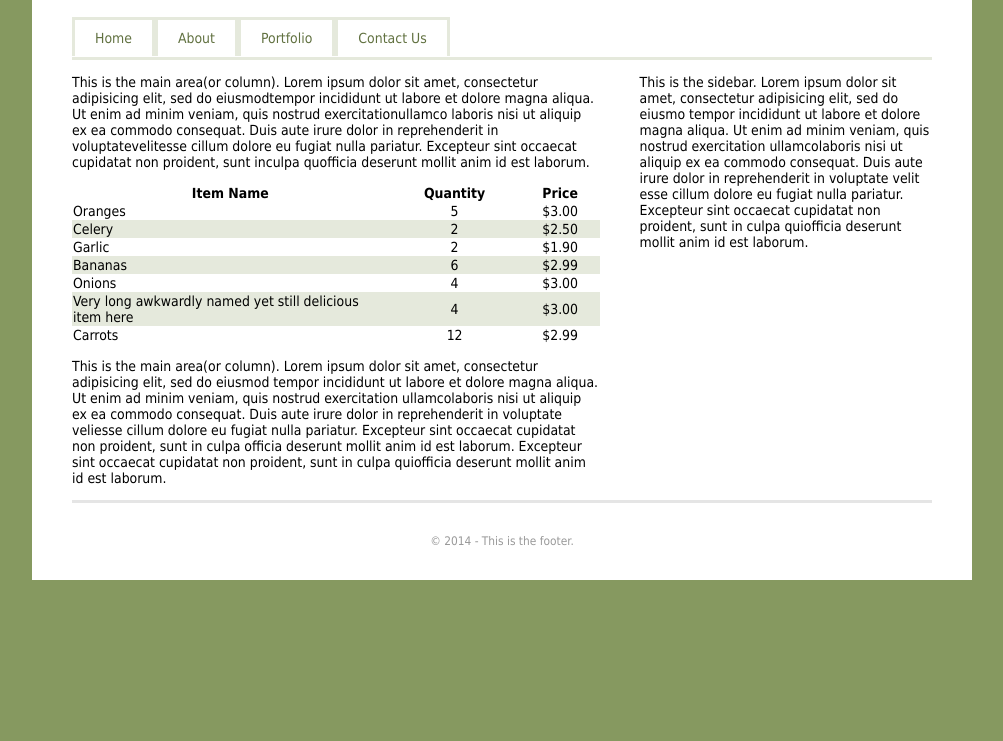
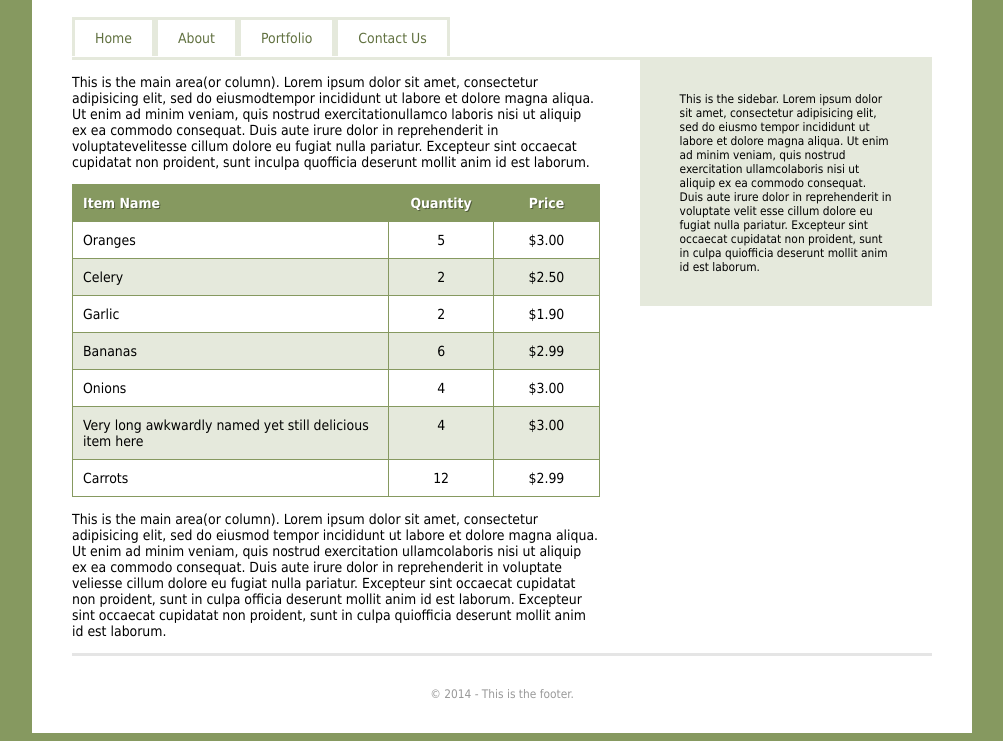
Before and after one commit to nuriyealp/style-tables, a plain HTML site: page index.html in a window 1280 px wide. Shown: the part 73-814 px from the top of the page, without its empty margins (138-1141 px from the left). Drawn offline with Linux system fonts and the light colour scheme.

Commit message:
style the main table

```diff
--- a/css/style.css
+++ b/css/style.css
@@ -11,15 +11,18 @@ img {
   max-width: 100%;
   height: auto;
 }
+
 /* Banner Overlay*/
 .image-banner {
   position: relative;
   left: 100px;
   z-index: 10;
 }
+
 .image-banner img {
   display: block;
 }
+
 .banner-description {
   position: absolute;
   bottom: 0;
@@ -38,15 +41,18 @@ img {
   padding-right: 40px;
   box-sizing: border-box;
 }
+
 header {
   padding-top: 20px;
   color: #617140;
 }
+
 header h1 {
   margin: 0;
   font-weight: normal;
   font-size: 165%;
 }
+
 header p {
   margin: 0;
 }
@@ -76,11 +82,12 @@ header p {
   border: 3px solid #e5e9dc;
   border-bottom: none;
 }
+
 .site-nav a:hover {
   background-color: #e5e9dc;
 }
 
-/*Side Navigation*/
+/* Content */
 .content-area {
   border-top: 3px solid #e5e9dc;
   border-bottom: 3px solid #e5e5e5;
@@ -92,19 +99,26 @@ header p {
   padding-right: 40px;
   box-sizing: border-box;
 }
+
 /*Table Styles*/
-
 table {
+  border-spacing: 0;
   border-collapse: collapse;
   width: 100%;
 }
 .col-item-name {
   width: 60%;
 }
-.col-quantity,.col-price: 20%;
-
-.col-price table th;
-
+.col-quantity,
+.col-price {
+  width: 20%;
+}
+table th {
+  text-align: left;
+  background-color: #869960;
+  color: #fff;
+  text-shadow: 1px 1px 0 rgba(0, 0, 0, 0.4);
+}
 table th,
 table td {
   border: 1px solid #869960;
@@ -118,6 +132,14 @@ table.grocery-list tr :nth-child(2),
 table.grocery-list tr :nth-child(3) {
   text-align: center;
 }
+.sidebar {
+  width: 34%;
+  float: left;
+  background-color: #e5e9dc;
+  padding: 20px 40px;
+  box-sizing: border-box;
+  font-size: 85%;
+}
 
 footer {
   text-align: center;
@@ -130,6 +152,7 @@ footer {
 .fix {
   clear: both;
 }
+
 /* .group {
   zoom: 1;
 } */
```
